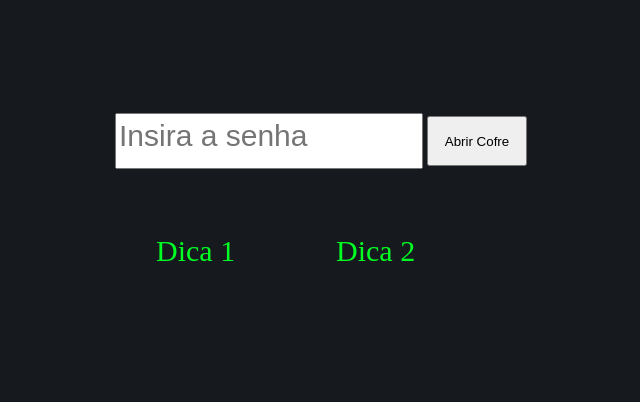
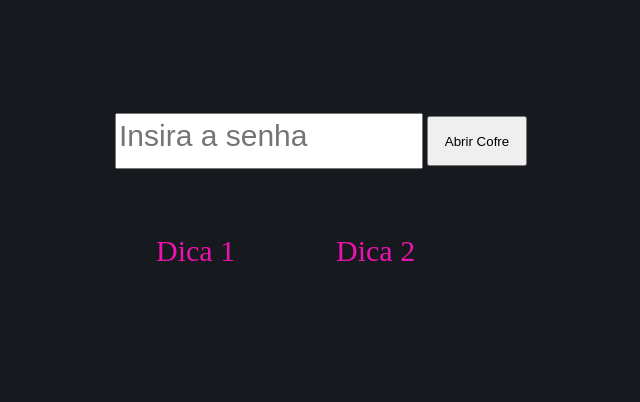
Before and after one commit to ARMCardoso/projeto-oficina-de-leitura, a website: page cofre.html in a window 1280 px wide. Shown: the part 144-546 px from the top of the page, without its empty margins (319-959 px from the left). Drawn offline with nearby package versions, Linux system fonts and the light colour scheme.

Commit message:
Mensagem de commit

```diff
--- a/cofralog.js
+++ b/cofralog.js
@@ -41,5 +41,6 @@ $('.tooltip-custom').tooltipster({
     click: true,
     tap: false
   },
-  mobileTouch: true
+  mobileTouch: true,
+  delay: 3000
 });
--- a/meu-estilo.css
+++ b/meu-estilo.css
@@ -72,7 +72,7 @@ html, body {
   padding: 15px;
   text-decoration: none;
   font-family: "JetBrainsMono Nerd Font";
-  color: rgb(0, 255, 34);
+  color: rgb(236, 18, 174);
   font-size: 30px;
 }
 
```
